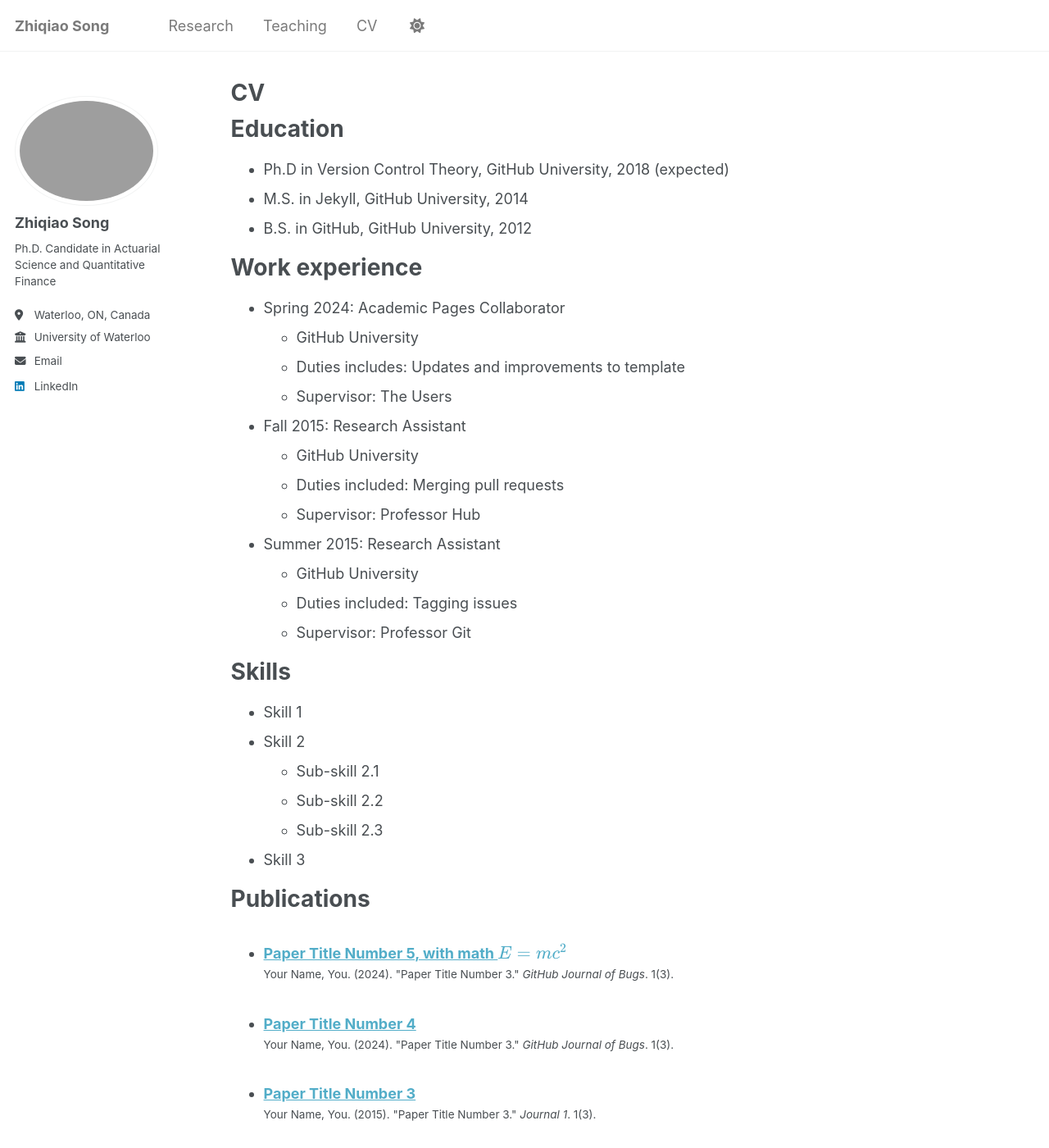
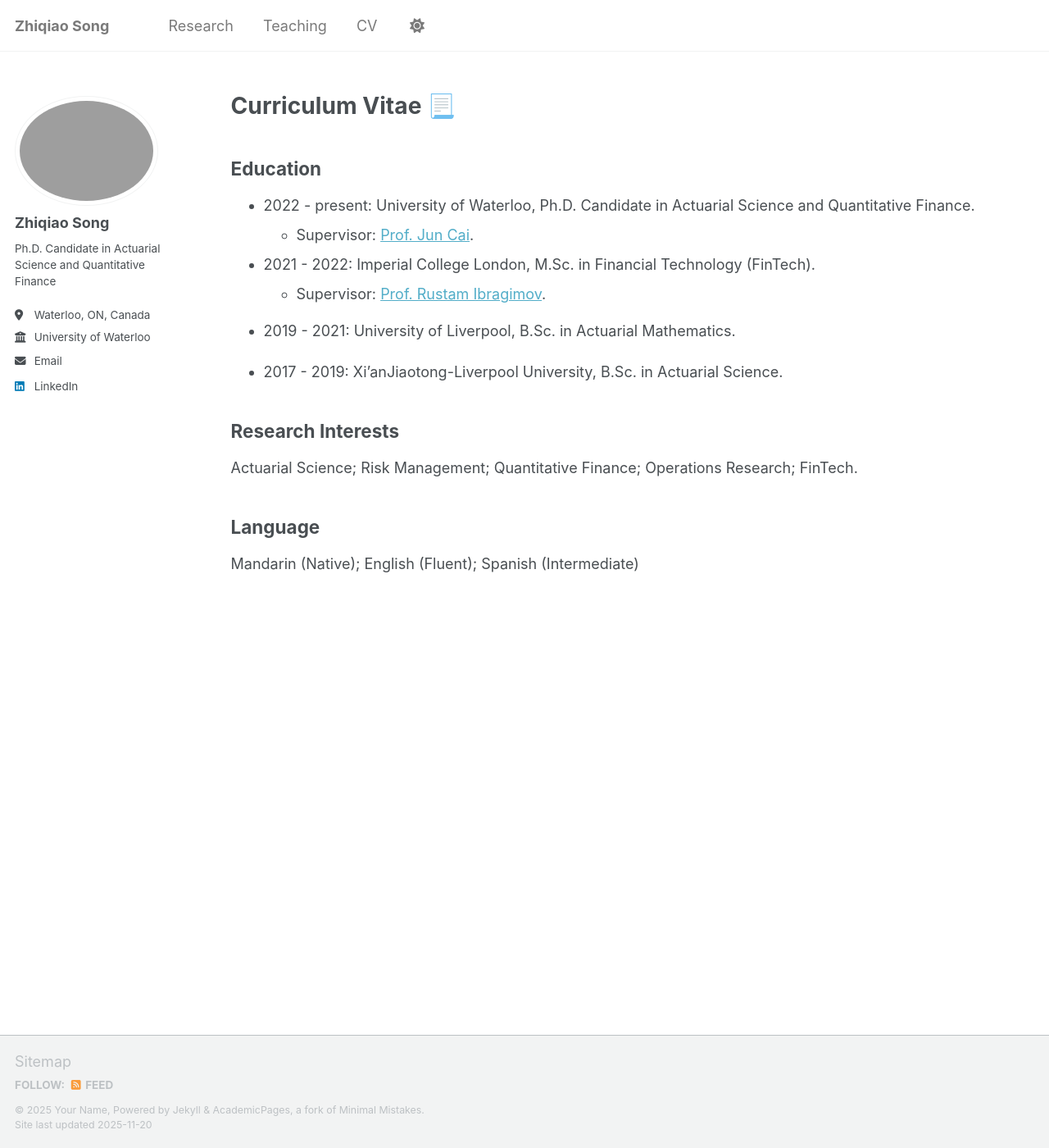
Before and after one commit to ZhiqiaoSong/zhiqiaosong.github.io, a Jekyll site: the page built from _pages/cv.md, in a window 1280 px wide and 1400 px high. Shown: the whole window at 82% size. Built offline with Jekyll 4.4.1, drawn with Linux system fonts in a browser that asks for light colours; a script that is not in the unit is left out; some of the changed text lies outside the part shown.

Commit message:
Update cv.md

```diff
--- a/_pages/cv.md
+++ b/_pages/cv.md
@@ -1,6 +1,6 @@
 ---
 layout: archive
-title: "CV"
+title: ""
 permalink: /cv/
 author_profile: true
 redirect_from:
@@ -9,56 +9,24 @@ redirect_from:
 
 {% include base_path %}
 
-Education
+Curriculum Vitae 📃
 ======
-* Ph.D in Version Control Theory, GitHub University, 2018 (expected)
-* M.S. in Jekyll, GitHub University, 2014
-* B.S. in GitHub, GitHub University, 2012
 
-Work experience
-======
-* Spring 2024: Academic Pages Collaborator
-  * GitHub University
-  * Duties includes: Updates and improvements to template
-  * Supervisor: The Users
+## Education
 
-* Fall 2015: Research Assistant
-  * GitHub University
-  * Duties included: Merging pull requests
-  * Supervisor: Professor Hub
+* 2022 - present: University of Waterloo, Ph.D. Candidate in Actuarial Science and Quantitative Finance.
+  * Supervisor: [Prof. Jun Cai](https://sas.uwaterloo.ca/~jcai/).
 
-* Summer 2015: Research Assistant
-  * GitHub University
-  * Duties included: Tagging issues
-  * Supervisor: Professor Git
+* 2021 - 2022: Imperial College London, M.Sc. in Financial Technology (FinTech).
+  * Supervisor: [Prof. Rustam Ibragimov](https://profiles.imperial.ac.uk/i.rustam).
 
-Skills
-======
-* Skill 1
-* Skill 2
-  * Sub-skill 2.1
-  * Sub-skill 2.2
-  * Sub-skill 2.3
-* Skill 3
+* 2019 - 2021: University of Liverpool, B.Sc. in Actuarial Mathematics.
 
-Publications
-======
-  <ul>{% for post in site.publications reversed %}
-    {% include archive-single-cv.html %}
-  {% endfor %}</ul>
+* 2017 - 2019: Xi'anJiaotong-Liverpool University, B.Sc. in Actuarial Science.
 
-Talks
-======
-  <ul>{% for post in site.talks reversed %}
-    {% include archive-single-talk-cv.html  %}
-  {% endfor %}</ul>
+## Research Interests
 
-Teaching
-======
-  <ul>{% for post in site.teaching reversed %}
-    {% include archive-single-cv.html %}
-  {% endfor %}</ul>
+Actuarial Science; Risk Management; Quantitative Finance; Operations Research; FinTech.
 
-Service and leadership
-======
-* Currently signed in to 43 different slack teams
+## Language
+Mandarin (Native); English (Fluent); Spanish (Intermediate)
```
